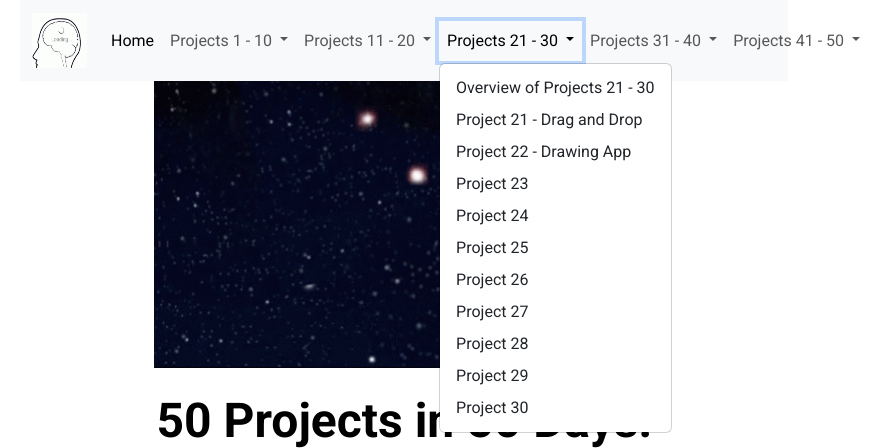
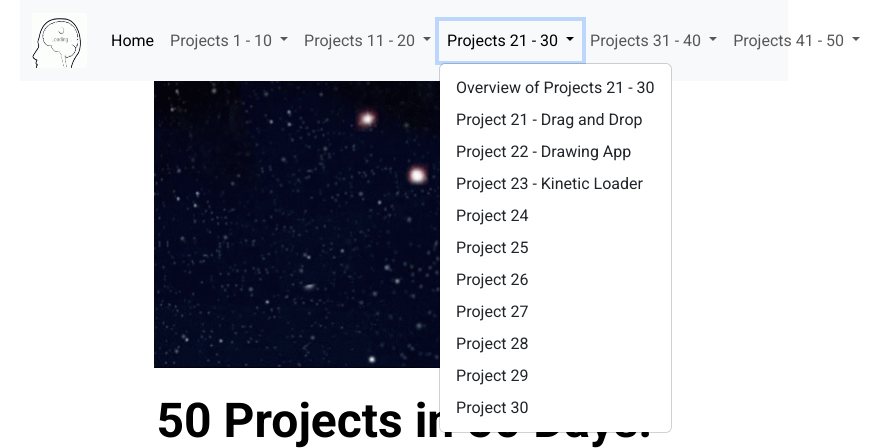
Before and after one commit to ANDREWAHN-UK/50Projects-in-PHP, a PHP site: page /Base/baseindex.php in a window 1280 px wide, after a click on "Projects 21 - 30". Shown: the top 448 px of the page, without its empty margins (236-1125 px from the left). Run offline with PHP 8.4, Linux system fonts and the light colour scheme.

Commit message:
update header

```diff
--- a/Base/header.php
+++ b/Base/header.php
@@ -59,7 +59,7 @@
                             <li><a class="dropdown-item" href="/50Projects/Base/baseIndex21-30.php"> Overview of Projects 21 - 30</a></li>
                             <li><a class="dropdown-item" href="../Project21/project21.php">Project 21 - Drag and Drop </a></li>
                             <li><a class="dropdown-item" href="../Project22/project22.php">Project 22 - Drawing App</a></li>
-                            <li><a class="dropdown-item" href="../Project23/project23.php">Project 23</a></li>
+                            <li><a class="dropdown-item" href="../Project23/project23.php">Project 23 - Kinetic Loader</a></li>
                             <li><a class="dropdown-item" href="../Project24/project24.php">Project 24</a></li>
                             <li><a class="dropdown-item" href="../Project25/project25.php">Project 25</a></li>
                             <li><a class="dropdown-item" href="../Project26/project26.php">Project 26</a></li>
```
